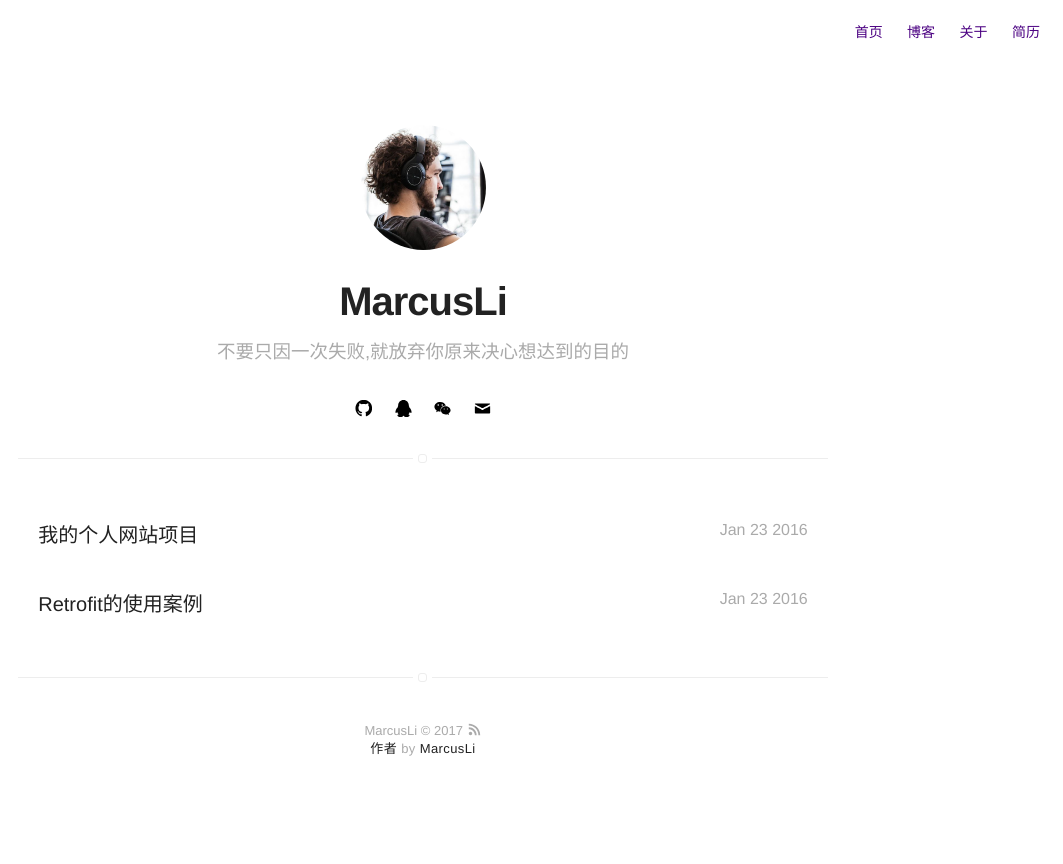
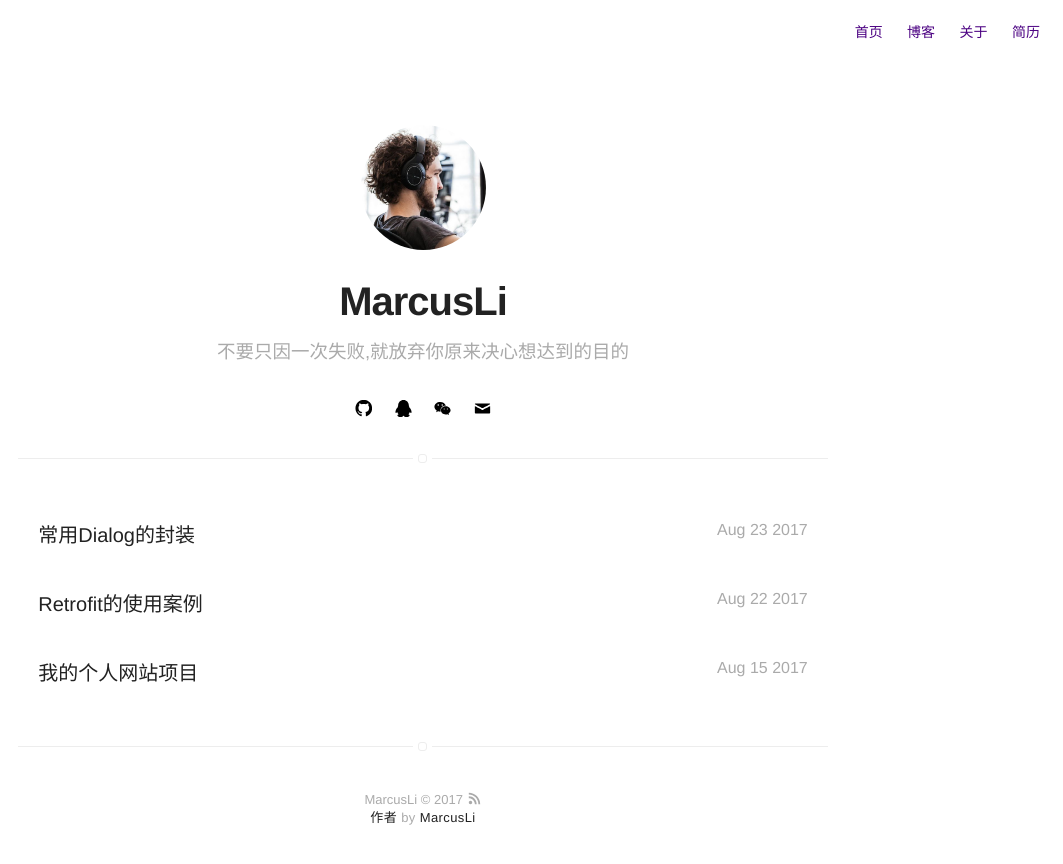
Before and after one commit to MarcusKun/MarcusKun.github.io, a Jekyll site: the page built from projects.html, in a window 1280 px wide. Shown: the top 864 px of the page, without its empty margins (217-1280 px from the left). Built offline with Jekyll 4.4.1, drawn with Linux system fonts in a browser that asks for light colours; emoji names are drawn with the system emoji font.

Commit message:
新增项目

```diff
--- a/_data/projects.yml
+++ b/_data/projects.yml
@@ -1,7 +1,11 @@
 - title: 我的个人网站项目
   link: MarcusKun.github.io
-  date: 2016-01-23 22:10
+  date: 2017-08-15 17:10
 
 - title: Retrofit的使用案例
   link: retrofit
-  date: 2016-01-23 22:10
+  date: 2017-08-22 10:00
+
+- title: 常用Dialog的封装
+  link: DialogDemo
+  date: 2017-08-23 09:10
--- a/projects.html
+++ b/projects.html
@@ -14,7 +14,7 @@ title: Projects
             </div>
         {% endif %}
     {% endfor %}-->
-	{% for project in site.data.projects %}
+	{% for project in site.data.projects reversed%}
 		<div class="item">
 			<a class="url" href="https://github.com/MarcusKun/{{ project.link }}" target="_blank">
 				<aside><time datetime="{{ project.date | date:"%d-%m-%Y" }}">{{ project.date | date: "%b %d %Y" }}</time></aside>
```
